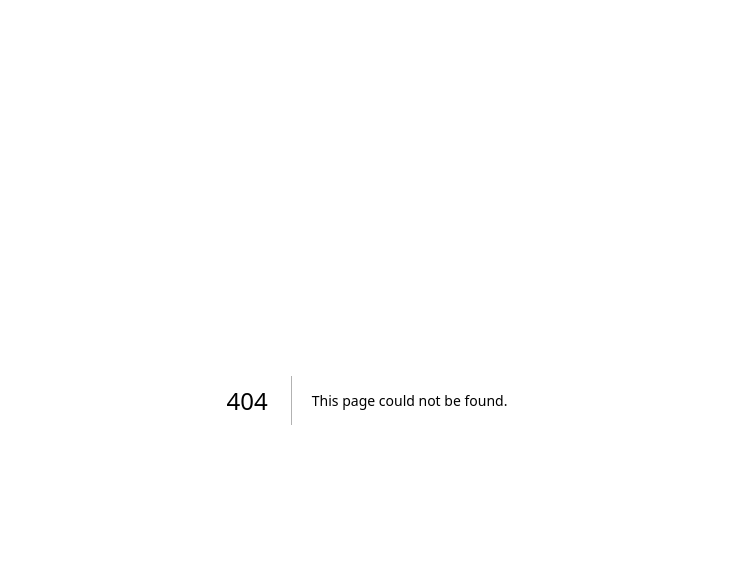
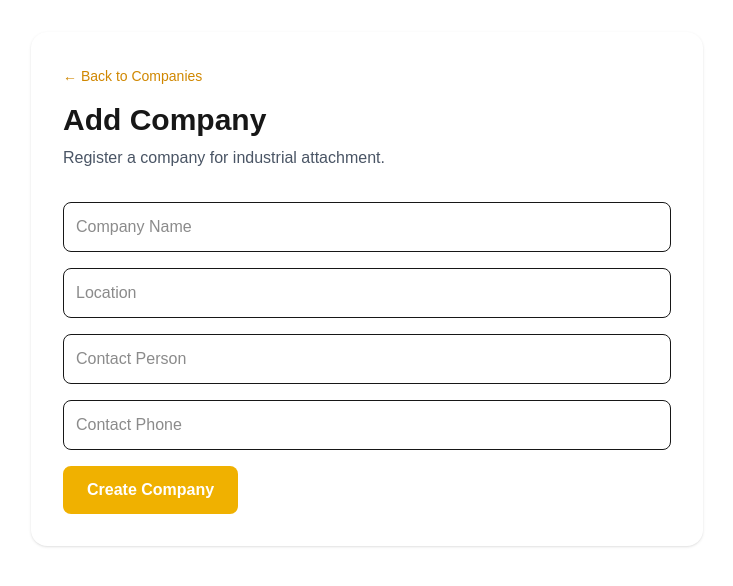
Before and after one commit to qwECey/ttu-ias, a Next.js app: page /admin/companies/new in a window 1280 px wide. Before the commit this address had no page. Shown: the top 586 px of the page, without its empty margins (273-1006 px from the left). Built offline with nearby package versions, Linux system fonts and the light colour scheme.

Commit message:
Implemented company management module

```diff
--- /dev/null
+++ b/app/admin/companies/new/page.tsx
@@ -0,0 +1,30 @@
+import Link from "next/link";
+
+import CompanyForm from "@/components/company/CompanyForm";
+
+export default function NewCompanyPage() {
+  return (
+    <main className="p-8">
+      <div className="mx-auto max-w-2xl rounded-2xl bg-white p-8 shadow-sm">
+        <Link
+          href="/admin/companies"
+          className="mb-4 inline-block text-sm font-medium text-yellow-600 hover:underline"
+        >
+          ← Back to Companies
+        </Link>
+
+        <h1 className="text-3xl font-bold">
+          Add Company
+        </h1>
+
+        <p className="mt-2 text-gray-600">
+          Register a company for industrial attachment.
+        </p>
+
+        <div className="mt-8">
+          <CompanyForm />
+        </div>
+      </div>
+    </main>
+  );
+}
--- /dev/null
+++ b/app/api/companies/route.ts
@@ -0,0 +1,65 @@
+import { NextRequest, NextResponse } from "next/server";
+import bcrypt from "bcryptjs";
+
+import { prisma } from "@/lib/prisma";
+
+export async function POST(req: NextRequest) {
+  try {
+    const {
+      companyName,
+      location,
+      contactPerson,
+      contactPhone,
+    } = await req.json();
+
+    const companyCount =
+      await prisma.company.count();
+
+    const loginId = `COMP${String(
+      companyCount + 1
+    ).padStart(3, "0")}`;
+
+    const hashedPassword =
+      await bcrypt.hash(loginId, 10);
+
+    const user = await prisma.user.create({
+      data: {
+        loginId,
+        password: hashedPassword,
+        role: "COMPANY",
+      },
+    });
+
+    const company =
+      await prisma.company.create({
+        data: {
+          userId: user.id,
+          companyName,
+          location,
+          contactPerson,
+          contactPhone,
+        },
+      });
+
+    return NextResponse.json({
+      success: true,
+      company,
+      loginId,
+    });
+  } catch (error) {
+    console.error(
+      "CREATE COMPANY ERROR:",
+      error
+    );
+
+    return NextResponse.json(
+      {
+        success: false,
+        message: "Server error",
+      },
+      {
+        status: 500,
+      }
+    );
+  }
+}
--- /dev/null
+++ b/components/company/CompanyForm.tsx
@@ -0,0 +1,139 @@
+"use client";
+
+import { useState } from "react";
+import { useRouter } from "next/navigation";
+
+export default function CompanyForm() {
+  const router = useRouter();
+
+  const [companyName, setCompanyName] =
+    useState("");
+
+  const [location, setLocation] =
+    useState("");
+
+  const [contactPerson, setContactPerson] =
+    useState("");
+
+  const [contactPhone, setContactPhone] =
+    useState("");
+
+  const handleSubmit = async (
+    e: React.FormEvent<HTMLFormElement>
+  ) => {
+    e.preventDefault();
+
+    try {
+      const response = await fetch(
+        "/api/companies",
+        {
+          method: "POST",
+          headers: {
+            "Content-Type":
+              "application/json",
+          },
+          body: JSON.stringify({
+            companyName,
+            location,
+            contactPerson,
+            contactPhone,
+          }),
+        }
+      );
+
+      const data =
+        await response.json();
+
+      if (!response.ok) {
+        alert(
+          data.message ??
+            "Failed to create company"
+        );
+        return;
+      }
+
+      alert(
+        `Company created successfully!
+
+Login ID: ${data.loginId}
+Password: ${data.loginId}`
+      );
+
+      setCompanyName("");
+      setLocation("");
+      setContactPerson("");
+      setContactPhone("");
+
+      router.push("/admin/companies");
+      router.refresh();
+    } catch {
+      alert("Something went wrong.");
+    }
+  };
+
+  return (
+    <form
+      onSubmit={handleSubmit}
+      className="space-y-4"
+    >
+      <input
+        type="text"
+        placeholder="Company Name"
+        value={companyName}
+        onChange={(e) =>
+          setCompanyName(
+            e.target.value
+          )
+        }
+        className="w-full rounded-lg border p-3"
+        required
+      />
+
+      <input
+        type="text"
+        placeholder="Location"
+        value={location}
+        onChange={(e) =>
+          setLocation(
+            e.target.value
+          )
+        }
+        className="w-full rounded-lg border p-3"
+        required
+      />
+
+      <input
+        type="text"
+        placeholder="Contact Person"
+        value={contactPerson}
+        onChange={(e) =>
+          setContactPerson(
+            e.target.value
+          )
+        }
+        className="w-full rounded-lg border p-3"
+        required
+      />
+
+      <input
+        type="text"
+        placeholder="Contact Phone"
+        value={contactPhone}
+        onChange={(e) =>
+          setContactPhone(
+            e.target.value
+          )
+        }
+        className="w-full rounded-lg border p-3"
+        required
+      />
+
+      <button
+        type="submit"
+        className="rounded-lg bg-yellow-500 px-6 py-3 font-semibold text-white transition hover:bg-yellow-600"
+      >
+        Create Company
+      </button>
+    </form>
+  );
+}
```
